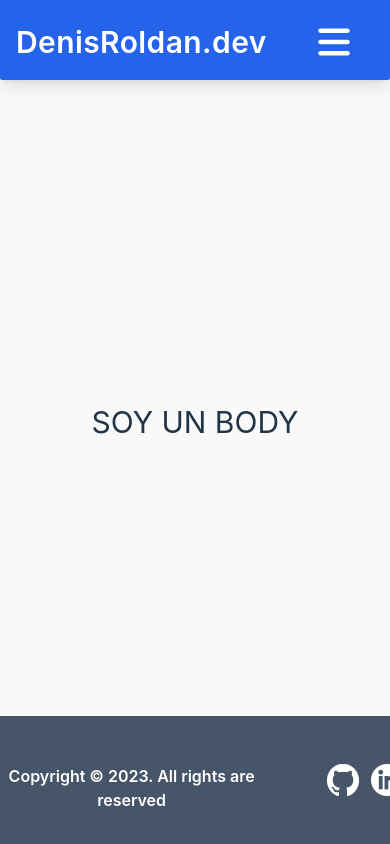
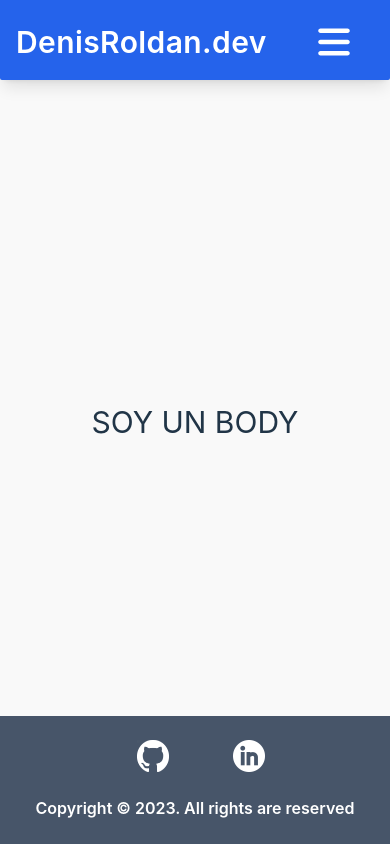
Before and after one commit to denisrold/Portfolio, a React (Vite) app in the folder portfolio/: page / in a window 390 px wide. Built offline with nearby package versions, Linux system fonts and the light colour scheme.

Commit message:
Footer Finish

```diff
--- /dev/null
+++ b/portfolio/src/components/functions/handlersClicks.jsx
@@ -0,0 +1,8 @@
+const handleClickGitHub = () => {
+    window.open("https://github.com/denisrold", "_blank");
+  };
+  const handleClickLinked = () => {
+    window.open("https://www.linkedin.com/in/denisrold/", "_blank");
+  };
+
+export { handleClickGitHub, handleClickLinked };
--- a/portfolio/src/components/views/Footer.jsx
+++ b/portfolio/src/components/views/Footer.jsx
@@ -1,15 +1,16 @@
 import  iconGH from '../../assets/icons/GITH.png';
 import iconLIN from '../../assets/icons/LINKED.png';
+import { handleClickGitHub, handleClickLinked } from'../functions/handlersClicks'
 
 
 
 const Footer=()=>{
     return (
-        <footer className=" absolute flex justify-center space-x-16 md:space-x-48 lg:space-x-72 w-full h-32 left-0 bottom-0 bg-slate-600 ">
-            <p className="inline-block text-2x1 text-white font-semibold mt-12">Copyright © 2023. All rights are reserved</p>
-           <div className='flex space-x-3 mt-auto mb-auto'>
-            <img src={iconGH} alt="Github logo" className='w-8 h-8 hover:scale-110 cursor-pointer'/>
-            <img src={iconLIN} alt='LinkedIn logo' className='w-8 h-8 hover:scale-110 cursor-pointer' />
+        <footer className=" absolute flex flex-col-reverse items-center justify-center space-x-3 md:items-start md:flex-row md:space-x-48 lg:space-x-72 w-full h-32 left-0 bottom-0 bg-slate-600 ">
+            <p className="text-2x1 text-white font-semibold mt-0 mb-6 md:mt-12">Copyright © 2023. All rights are reserved</p>
+           <div className='flex space-x-16 md:space-x-6 mt-auto mb-auto'>
+            <img src={iconGH} onClick={handleClickGitHub} alt="Github logo" className='w-8 h-8 hover:scale-110 cursor-pointer'/>
+            <img src={iconLIN} onClick={handleClickLinked}alt='LinkedIn logo' className='w-8 h-8 hover:scale-110 cursor-pointer' />
            </div>
         </footer>
     )
```
